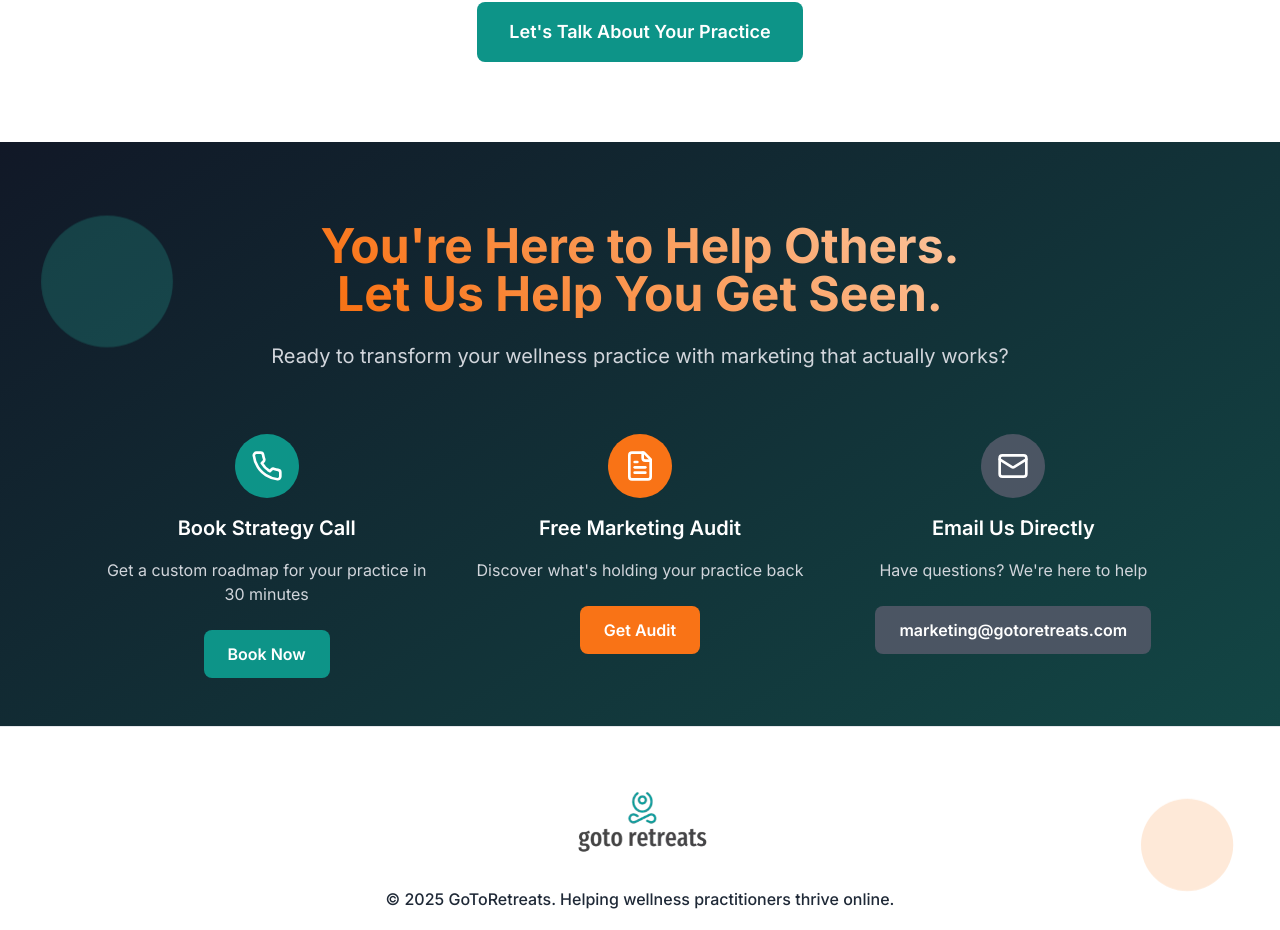
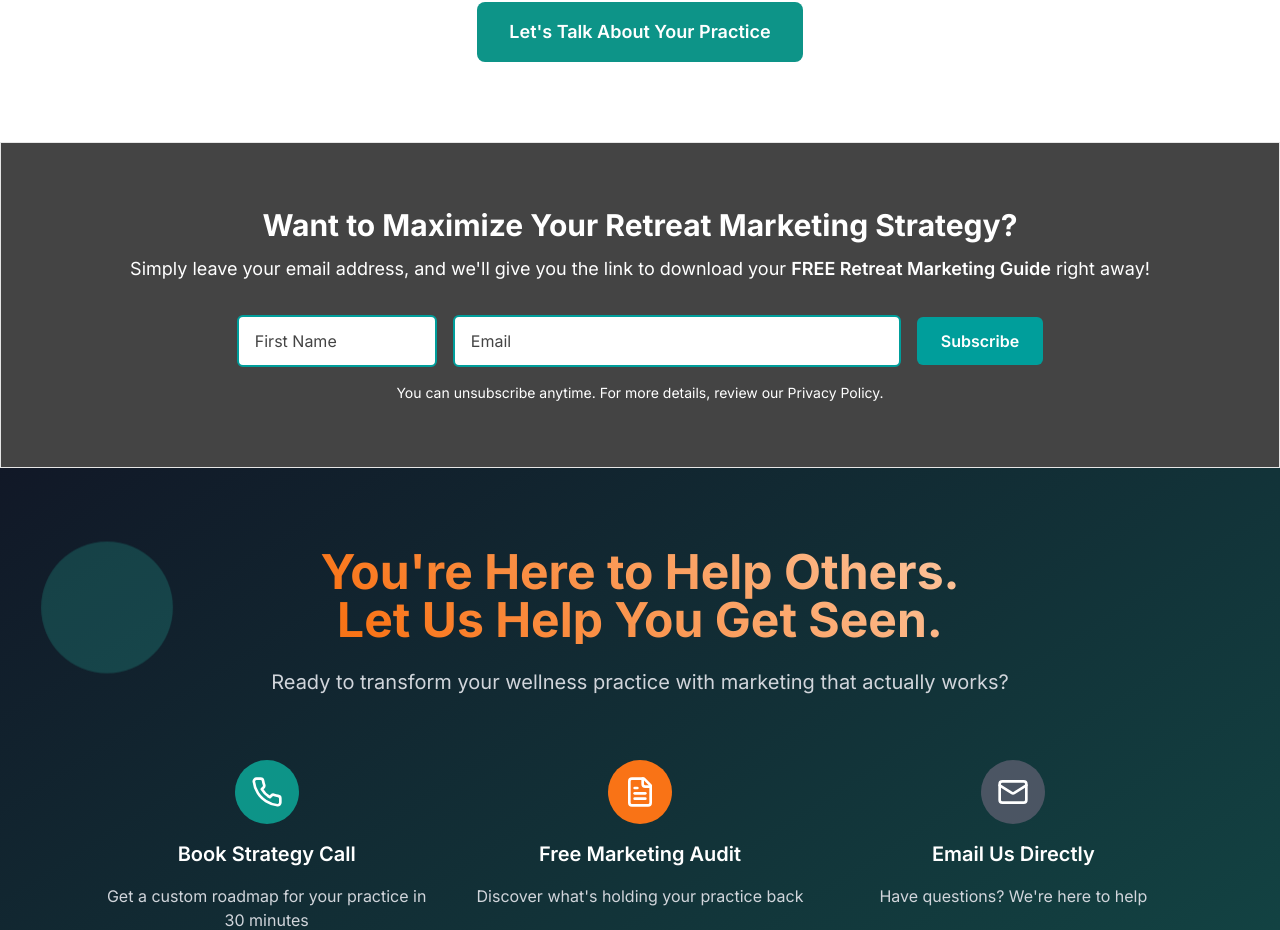
Before and after one commit to Maxiemad/Digital-Marketing, a React (Vite) app: page / in a window 1280 px wide. Shown: the part 5823-6753 px from the top of the page. Built offline with nearby package versions, Linux system fonts and the light colour scheme.

Commit message:
newsletter added

```diff
--- a/src/App.tsx
+++ b/src/App.tsx
@@ -9,6 +9,7 @@ import ServicesSection from './components/ServicesSection';
 import ComparisonSection from './components/ComparisonSection';
 import AuditSection from './components/AuditSection';
 import WhoWeHelpSection from './components/WhoWeHelpSection';
+import NewsletterSignupSection from './components/NewsletterSignupSection';
 import FinalCTASection from './components/FinalCTASection';
 
 function App() {
@@ -24,6 +25,7 @@ function App() {
       <ComparisonSection />
       <AuditSection />
       <WhoWeHelpSection />
+      <NewsletterSignupSection />
       <FinalCTASection />
     </div>
   );
--- /dev/null
+++ b/src/components/NewsletterSignupSection.tsx
@@ -0,0 +1,126 @@
+import React, { useState } from 'react';
+import { motion } from 'framer-motion';
+
+const NewsletterSignupSection: React.FC = () => {
+  console.log('NewsletterSignupSection rendered');
+  const [firstName, setFirstName] = useState('');
+  const [email, setEmail] = useState('');
+  const [isSuccess, setIsSuccess] = useState(false);
+
+  const handleSubmit = (e: React.FormEvent) => {
+    e.preventDefault();
+    console.log('Form submitted, setting success to true');
+    // Just show success immediately - no API call needed
+    setIsSuccess(true);
+  };
+
+  const resetForm = () => {
+    setFirstName('');
+    setEmail('');
+    setIsSuccess(false);
+  };
+
+  if (isSuccess) {
+    return (
+      <section className="py-16 bg-[#444444] border border-[#e6e6e6]">
+        <div className="max-w-7xl mx-auto px-4 sm:px-6 lg:px-8">
+          <motion.div
+            className="text-center"
+            initial={{ opacity: 0, scale: 0.9 }}
+            animate={{ opacity: 1, scale: 1 }}
+            transition={{ duration: 0.5 }}
+          >
+            <div className="text-green-400 text-6xl mb-4">✅</div>
+            <h4 className="text-white text-2xl font-bold mb-2">Thank you{firstName ? `, ${firstName}` : ''}!</h4>
+            <p className="text-white text-lg mb-4">Your Retreat Marketing Guide is Here! 🙌</p>
+            <p className="text-white mb-6">You're one step closer to marketing your successful retreat!</p>
+            <a
+              href="https://drive.google.com/file/d/1BZ9P5OWawV_8XCYiRrws853jz6Om78zI/view?usp=sharing"
+              target="_blank"
+              rel="noopener noreferrer"
+              className="inline-block bg-[#009e9b] text-white px-6 py-3 rounded-lg font-semibold hover:bg-[#E09453] transition-colors"
+            >
+              Download Your FREE Guide
+            </a>
+            <button
+              onClick={resetForm}
+              className="block mx-auto mt-4 text-white text-sm underline hover:no-underline"
+            >
+              Subscribe another email
+            </button>
+          </motion.div>
+        </div>
+      </section>
+    );
+  }
+
+  return (
+    <section className="py-16 bg-[#444444] border border-[#e6e6e6]">
+      <div className="max-w-7xl mx-auto px-4 sm:px-6 lg:px-8">
+        <motion.div
+          className="text-center mb-8"
+          initial={{ opacity: 0, y: 20 }}
+          whileInView={{ opacity: 1, y: 0 }}
+          transition={{ duration: 0.6 }}
+          viewport={{ once: true }}
+        >
+          <h3 className="text-white text-2xl sm:text-3xl font-bold mb-3">
+            Want to Maximize Your Retreat Marketing Strategy?
+          </h3>
+          <p className="text-white text-base sm:text-lg">
+            Simply leave your email address, and we'll give you the link to download your{' '}
+            <span className="font-semibold">FREE Retreat Marketing Guide</span> right away!
+          </p>
+        </motion.div>
+
+        <motion.form
+          onSubmit={handleSubmit}
+          className="max-w-4xl mx-auto"
+          initial={{ opacity: 0, y: 20 }}
+          whileInView={{ opacity: 1, y: 0 }}
+          transition={{ duration: 0.6, delay: 0.2 }}
+          viewport={{ once: true }}
+        >
+          <div className="flex flex-col sm:flex-row gap-4 items-center justify-center">
+            <div className="flex-1 w-full sm:max-w-[200px]">
+              <input
+                type="text"
+                placeholder="First Name"
+                value={firstName}
+                onChange={(e) => setFirstName(e.target.value)}
+                required
+                className="w-full px-4 py-3 bg-white text-[#444444] placeholder-[#444444] border-2 border-[#009e9b] rounded-md focus:outline-none focus:ring-2 focus:ring-[#009e9b] focus:border-[#009e9b] transition-all"
+              />
+            </div>
+            <div className="flex-1 w-full sm:max-w-md">
+              <input
+                type="email"
+                placeholder="Email"
+                value={email}
+                onChange={(e) => setEmail(e.target.value)}
+                required
+                className="w-full px-4 py-3 bg-white text-[#444444] placeholder-[#444444] border-2 border-[#009e9b] rounded-md focus:outline-none focus:ring-2 focus:ring-[#009e9b] focus:border-[#009e9b] transition-all"
+              />
+            </div>
+            <div className="w-full sm:w-auto">
+              <button
+                type="submit"
+                className="w-full sm:w-auto bg-[#009e9b] hover:bg-[#E09453] text-white font-semibold rounded-md px-6 py-3 transition-colors flex items-center justify-center min-w-[120px]"
+              >
+                Subscribe
+              </button>
+            </div>
+          </div>
+
+          <div className="mt-4 text-center">
+            <p className="text-white text-xs sm:text-sm">
+              You can unsubscribe anytime. For more details, review our Privacy Policy.
+            </p>
+          </div>
+        </motion.form>
+      </div>
+    </section>
+  );
+};
+
+export default NewsletterSignupSection;
```
Also changed, not shown: public/favicon.png.
